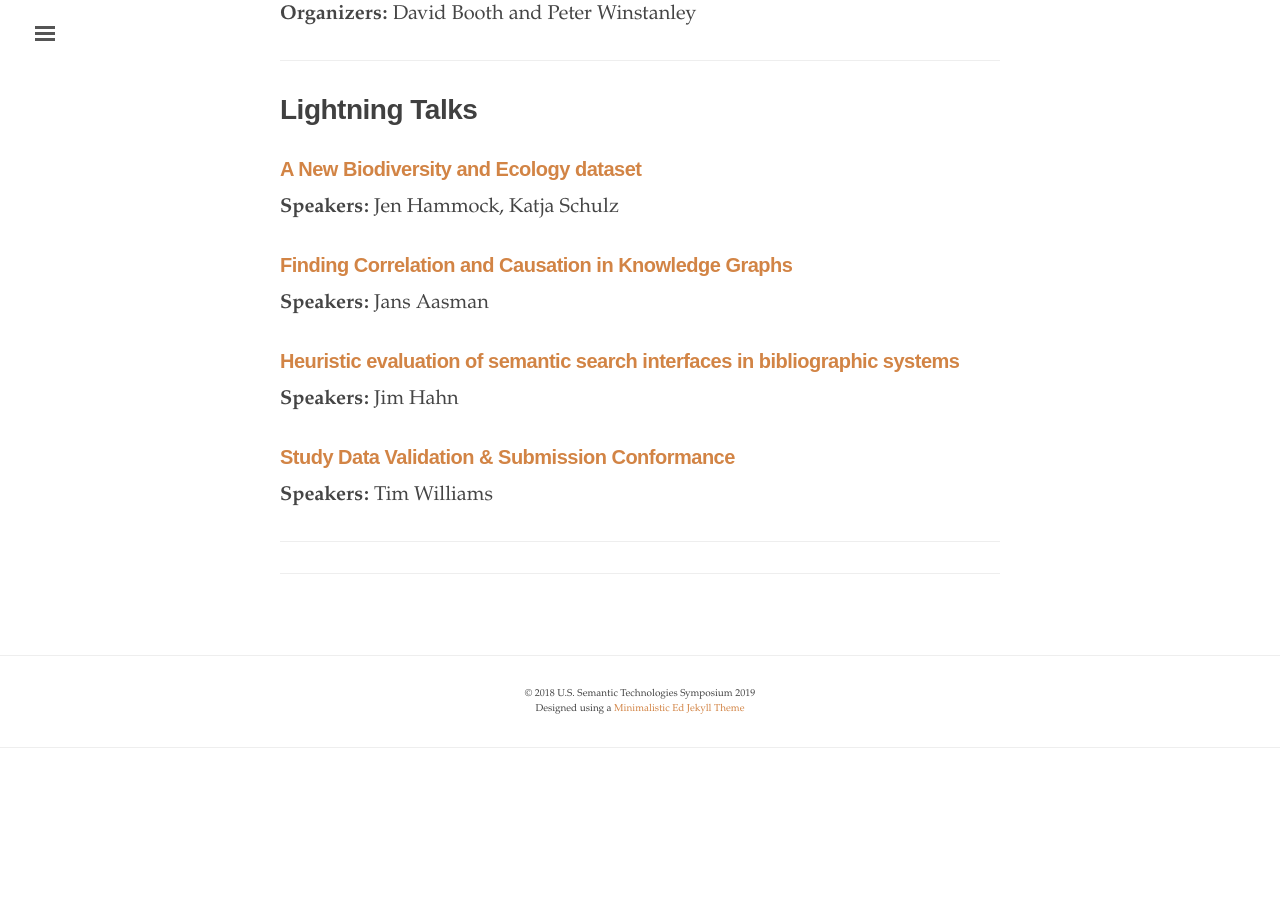
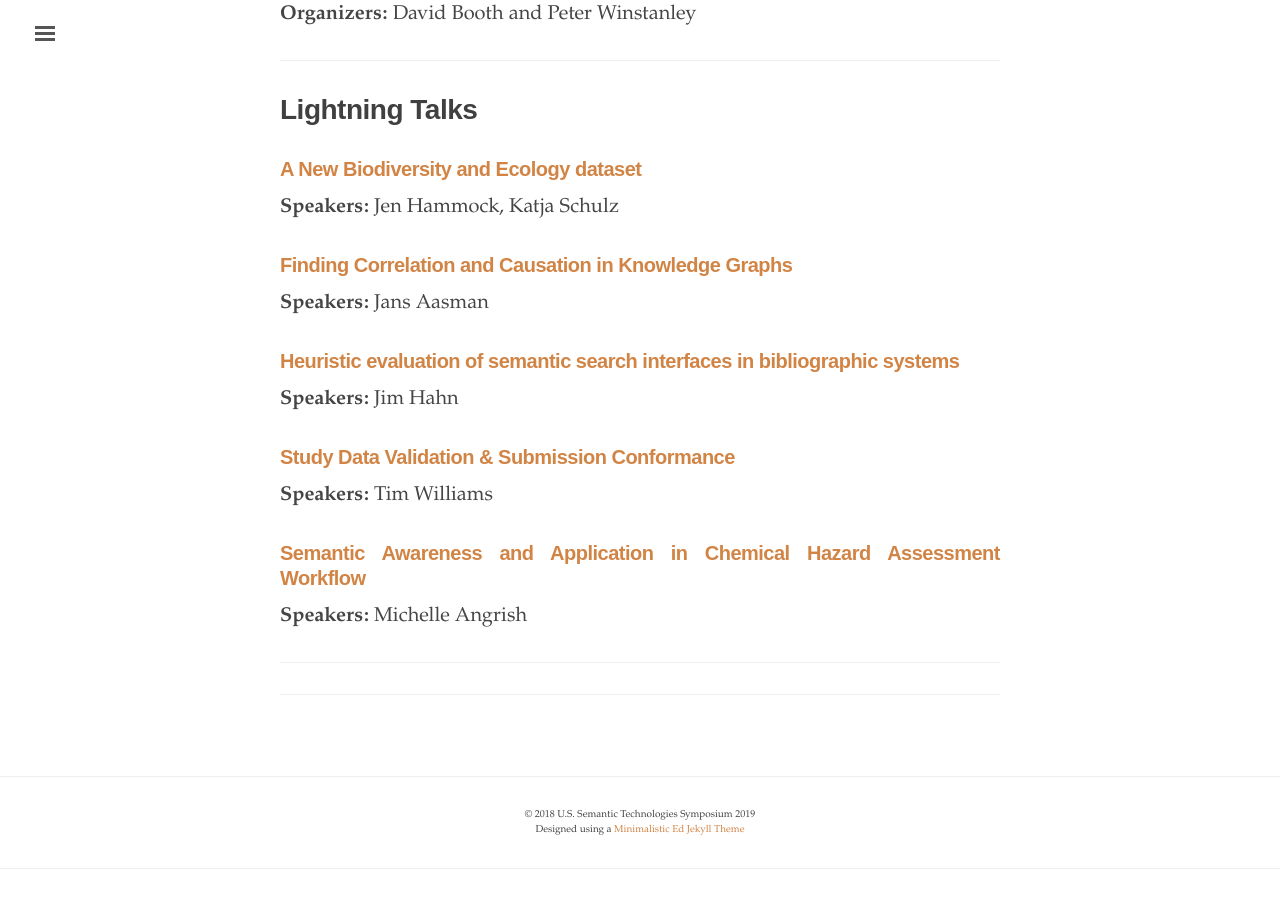
Before and after one commit to us2ts/us2ts.github.io, a Jekyll site: the page built from pages/program.md, in a window 1280 px wide and 900 px high, scrolled down 1613 px. Built offline with Jekyll 4.4.1, drawn with Linux system fonts in a browser that asks for light colours; comment, search, counter and statistics services are not loaded; before the commit the page ends 2392 px from its top, so only the background shows below that.

Commit message:
adding epa talk to program

```diff
--- a/pages/program.md
+++ b/pages/program.md
@@ -81,3 +81,7 @@ Monday, March 9, 2020 9:00 AM -- Wednesday, March 11, 2020 3:30 PM (Eastern Time
 ### [**Study Data Validation & Submission Conformance**](https://us2ts.org/lightning-talks#study-validation)
 
 **Speakers:** Tim Williams
+
+### [**Semantic Awareness and Application in Chemical Hazard Assessment Workflow**](https://us2ts.org/lightning-talks#chemical-assessment)
+
+**Speakers:** Michelle Angrish
```
